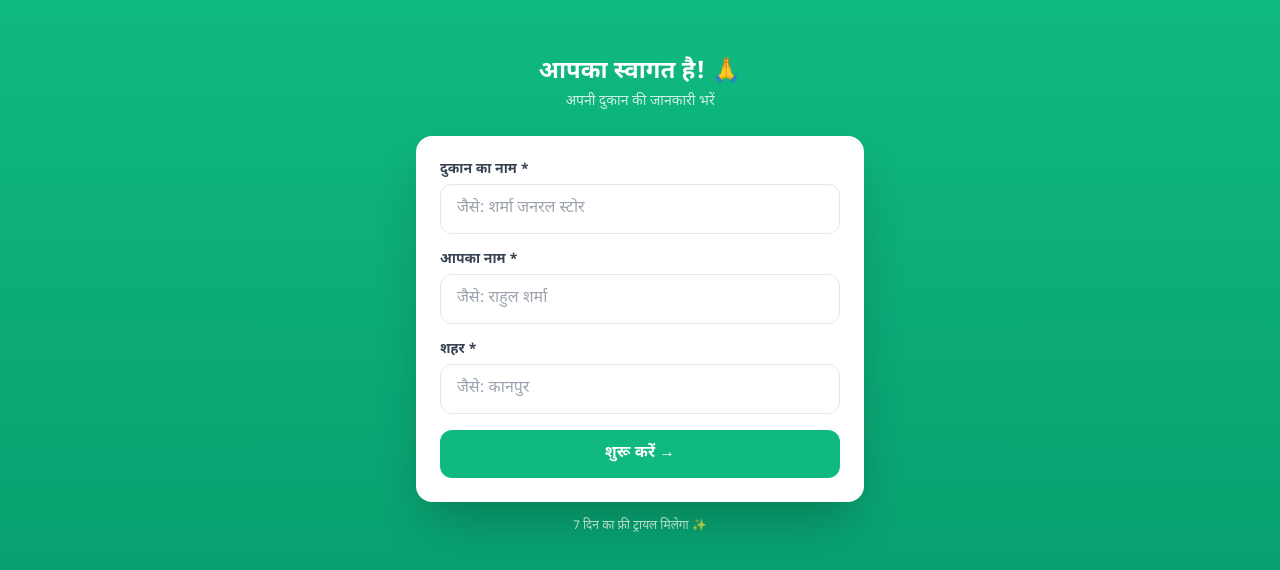
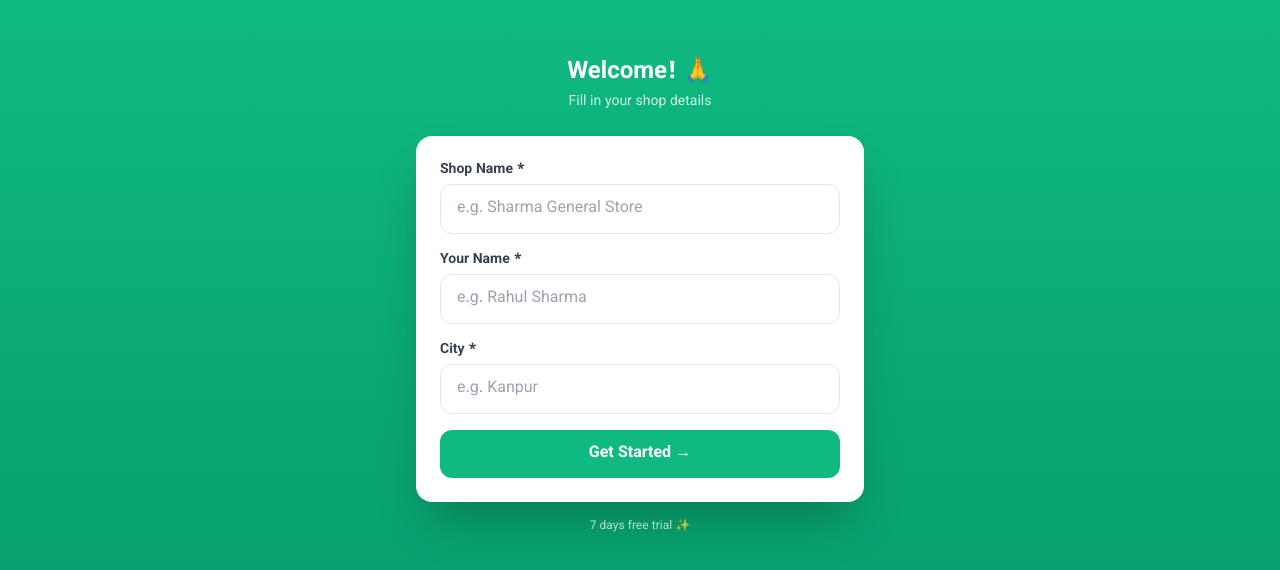
Before and after one commit to yesyousuppur-source/kirana-ai, a Next.js app: page /onboarding in a window 1280 px wide. Shown: the top 570 px of the page. Built offline with nearby package versions, Linux system fonts and the light colour scheme; no server answers; sample sign-in values are in the browser's storage.

Commit message:
Update page.js

```diff
--- a/app/onboarding/page.js
+++ b/app/onboarding/page.js
@@ -4,6 +4,7 @@ import { useRouter } from "next/navigation";
 import { onAuthStateChanged } from "firebase/auth";
 import { auth } from "@/lib/firebase";
 import { createShop } from "@/lib/store";
+import { t, getSavedLang } from "@/lib/i18n";
 
 export default function OnboardingPage() {
   const router = useRouter();
@@ -13,8 +14,10 @@ export default function OnboardingPage() {
   const [city, setCity] = useState("");
   const [loading, setLoading] = useState(false);
   const [error, setError] = useState("");
+  const [lang, setLang] = useState("hi");
 
   useEffect(() => {
+    setLang(getSavedLang());
     const unsub = onAuthStateChanged(auth, (u) => {
       if (!u) router.replace("/login");
       else setUser(u);
@@ -25,7 +28,7 @@ export default function OnboardingPage() {
   async function submit() {
     setError("");
     if (!shopName || !ownerName || !city) {
-      setError("सारी जानकारी भरें");
+      setError(t(lang, "fillAllFields"));
       return;
     }
     setLoading(true);
@@ -35,10 +38,11 @@ export default function OnboardingPage() {
         ownerName,
         city,
         phone: user.phoneNumber,
+        language: lang,
       });
       router.replace("/dashboard");
     } catch (e) {
-      setError("कुछ समस्या हुई। दोबारा कोशिश करें।");
+      setError(t(lang, "problemOccurred"));
       console.error(e);
     }
     setLoading(false);
@@ -50,45 +54,45 @@ export default function OnboardingPage() {
     <div className="min-h-screen bg-gradient-to-b from-brand to-brand-dark p-6">
       <div className="max-w-md mx-auto">
         <div className="text-center mb-6 pt-8">
-          <h1 className="text-white text-2xl font-bold hi">आपका स्वागत है! 🙏</h1>
+          <h1 className="text-white text-2xl font-bold hi">{t(lang, "welcome")} 🙏</h1>
           <p className="text-white/80 text-sm mt-1 hi">
-            अपनी दुकान की जानकारी भरें
+            {t(lang, "shopInfo")}
           </p>
         </div>
 
         <div className="bg-white rounded-2xl p-6 shadow-2xl">
           <div className="mb-4">
             <label className="text-sm font-bold text-gray-700 hi block mb-1">
-              दुकान का नाम *
+              {t(lang, "shopName")} *
             </label>
             <input
               value={shopName}
               onChange={(e) => setShopName(e.target.value)}
-              placeholder="जैसे: शर्मा जनरल स्टोर"
+              placeholder={t(lang, "shopNamePlaceholder")}
               className="w-full px-4 py-3 border rounded-xl outline-none focus:border-brand hi"
             />
           </div>
 
           <div className="mb-4">
             <label className="text-sm font-bold text-gray-700 hi block mb-1">
-              आपका नाम *
+              {t(lang, "ownerName")} *
             </label>
             <input
               value={ownerName}
               onChange={(e) => setOwnerName(e.target.value)}
-              placeholder="जैसे: राहुल शर्मा"
+              placeholder={t(lang, "ownerNamePlaceholder")}
               className="w-full px-4 py-3 border rounded-xl outline-none focus:border-brand hi"
             />
           </div>
 
           <div className="mb-4">
             <label className="text-sm font-bold text-gray-700 hi block mb-1">
-              शहर *
+              {t(lang, "city")} *
             </label>
             <input
               value={city}
               onChange={(e) => setCity(e.target.value)}
-              placeholder="जैसे: कानपुर"
+              placeholder={t(lang, "cityPlaceholder")}
               className="w-full px-4 py-3 border rounded-xl outline-none focus:border-brand hi"
             />
           </div>
@@ -100,14 +104,14 @@ export default function OnboardingPage() {
             disabled={loading}
             className="w-full bg-brand text-white py-3 rounded-xl font-bold hi disabled:opacity-50 active:bg-brand-dark"
           >
-            {loading ? "सेव हो रहा है..." : "शुरू करें →"}
+            {loading ? t(lang, "saving") : t(lang, "startBtn") + " →"}
           </button>
         </div>
 
         <p className="text-center text-white/70 text-xs mt-4 hi">
-          7 दिन का फ्री ट्रायल मिलेगा ✨
+          {t(lang, "trialInfo")}
         </p>
       </div>
     </div>
   );
-                }
+}
```
